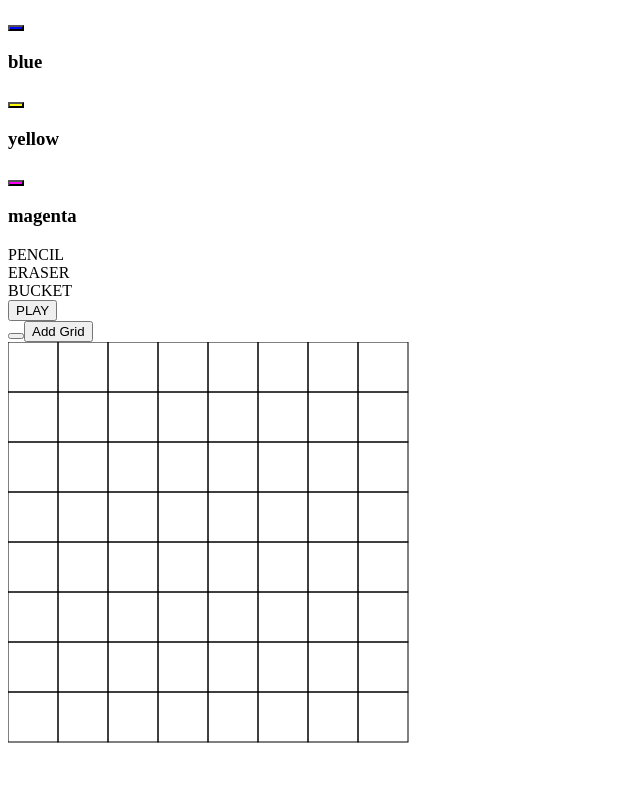
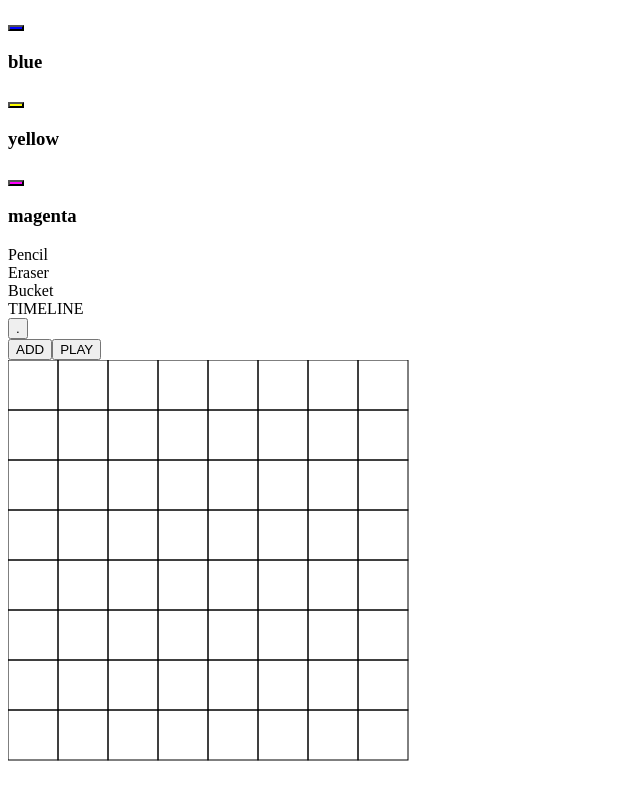
Before and after one commit to zide-editor/zide-desktop, a Next.js app: page /ProjectArena in a window 1280 px wide. Shown: the part 763-1563 px from the top of the page, without its empty margins (0-640 px from the left). Built offline with nearby package versions, Linux system fonts and the light colour scheme.

Commit message:
[FIX]: ✨ added demo video

```diff
--- a/src/pages/ProjectArena.tsx
+++ b/src/pages/ProjectArena.tsx
@@ -5,6 +5,8 @@ import { HexColorPicker } from "react-colorful";
 import { primaryColors } from "@/utils/libs";
 import { useState } from "react";
 import { useColor } from "@/hooks/useColor";
+
+import { EditOutlined } from "@material-ui/icons";
 
 export default function ProjectArena() {
   const {
@@ -26,7 +28,11 @@ export default function ProjectArena() {
 
   return (
     <main className="h-screen w-full bg-[#F3EEE3] relative flex items-center justify-center">
-      <Navbar downloadCanvas={downloadCanvas} selectedMenu={selectedMenu} setSelectedMenu={setSelectedMenu} />
+      <Navbar
+        downloadCanvas={downloadCanvas}
+        selectedMenu={selectedMenu}
+        setSelectedMenu={setSelectedMenu}
+      />
 
       <div className="absolute top-16 right-4 p-2 bg-white rounded-lg shadow-md">
         <HexColorPicker color={currentColor} onChange={setCurrentColor} />
@@ -50,42 +56,52 @@ export default function ProjectArena() {
       <section className="w-24 h-1/3 bg-[#D9D0BE] absolute bottom-0 top-0 left-0 my-auto z-[999] flex flex-col justify-around">
         <section
           onClick={() => setSelectedTool("pencil")}
-          className={`h-20 w-full bg-red-300 ${selectedTool === "pencil" && "translate-x-3"}`}
+          className={`h-20 flex items-center justify-center w-full bg-red-300 ${selectedTool === "pencil" && "translate-x-3"}`}
         >
-          PENCIL
+        Pencil
         </section>
+
         <section
           onClick={() => setSelectedTool("eraser")}
-          className={`h-20 w-full bg-red-300 ${selectedTool === "eraser" && "translate-x-3"}`}
-        >
-          ERASER
-        </section>
+          className={`h-20 flex items-center justify-center w-full bg-red-300 ${selectedTool === "eraser" && "translate-x-3"}`}
+        >Eraser</section>
+
         <section
           onClick={() => setSelectedTool("bucket")}
-          className={`h-20 w-full bg-red-300 ${selectedTool === "bucket" && "translate-x-3"}`}
-        >
-          BUCKET
-        </section>
+          className={`h-20 w-full bg-red-300 flex items-center justify-center ${selectedTool === "bucket" && "translate-x-3"}`}
+        >Bucket</section>
       </section>
 
-      <div className="absolute bottom-0 left-0 m-4">
-        <button
-          className="px-4 py-2 bg-blue-500 text-white rounded"
-          onClick={togglePlay}
-        >
-          {isPlaying ? "STOP" : "PLAY"}
-        </button>
-      </div>
+      <div className="absolute bottom-0 left-0 m-4"></div>
 
-      <section className="w-3/4 h-32 bg-[#D9D0BE] absolute bottom-0">
-        {grids.map((_, index) => (
+      <section className="w-3/4 border border-black h-32 bg-[#D9D0BE] absolute bottom-0 flex">
+        <section className="h-full font-mono flex items-center justify-center bg-red-50 w-48">TIMELINE</section>
+
+        <section className="w-full py-10 px-1">
+          {grids.map((_, index) => (
+            <button
+              key={index}
+              className="h-5 w-5 bg-white border border-black"
+              onClick={() => handleSelectGrid(index)}
+            >.</button>
+          ))}
+        </section>
+
+        <section className="p-1 max-w-48 space-y-2">
           <button
-            key={index}
-            className="h-5 w-5 bg-white"
-            onClick={() => handleSelectGrid(index)}
-          ></button>
-        ))}
-        <button onClick={handleAddGrid}>Add Grid</button>
+            onClick={handleAddGrid}
+            className="px-8 w-full bg-[#CD58FF] font-mono hover:bg-[#F578FF]"
+          >
+            ADD
+          </button>
+
+          <button
+            className="px-8 w-full bg-[#CD58FF] font-mono hover:bg-[#F578FF]"
+            onClick={togglePlay}
+          >
+            {isPlaying ? "STOP" : "PLAY"}
+          </button>
+        </section>
       </section>
 
       <canvas
@@ -101,9 +117,9 @@ export default function ProjectArena() {
 const Navbar = ({
   selectedMenu,
   setSelectedMenu,
-  downloadCanvas
+  downloadCanvas,
 }: {
-  downloadCanvas: () => Promise<void>,
+  downloadCanvas: () => Promise<void>;
   selectedMenu: TypeSelectableMenu;
   setSelectedMenu: React.Dispatch<React.SetStateAction<TypeSelectableMenu>>;
 }) => {
@@ -124,7 +140,10 @@ const Navbar = ({
           <h1 className="text-black hover:text-[#8D75F1] cursor-pointer">
             New File
           </h1>
-          <h1 onClick={downloadCanvas} className="text-black hover:text-[#8D75F1] cursor-pointer">
+          <h1
+            onClick={downloadCanvas}
+            className="text-black hover:text-[#8D75F1] cursor-pointer"
+          >
             Export
           </h1>
           <h1 className="text-black hover:text-[#8D75F1] cursor-pointer">
```
Also changed, not shown: 2 other files (tests, documents, lock files or other folders).
